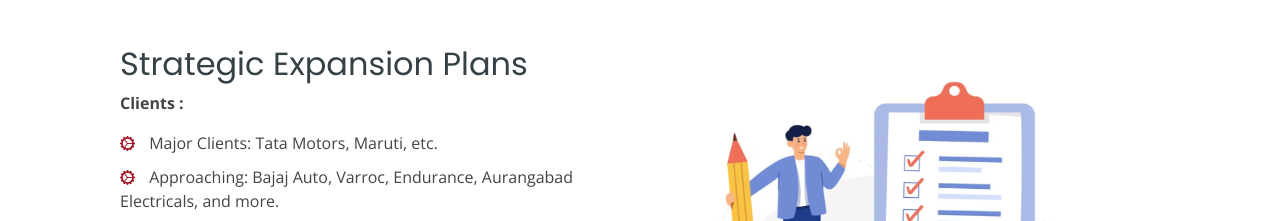
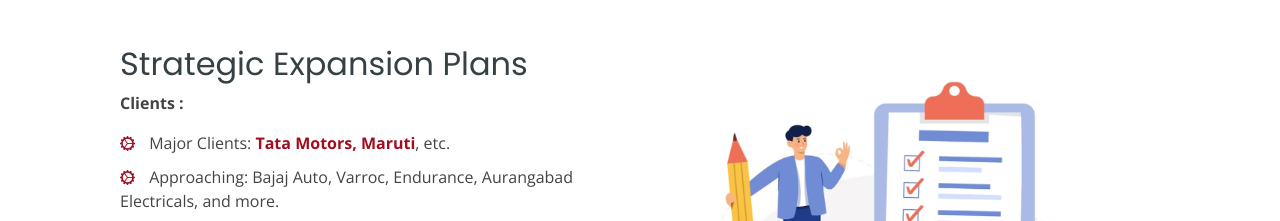
Before and after one commit to solankiHariom/pura-auto-comps, a plain HTML site: page index.html in a window 1280 px wide. Shown: the part 3140-3361 px from the top of the page. Drawn offline with nearby package versions, Linux system fonts and the light colour scheme.

Commit message:
Update index.html

```diff
--- a/index.html
+++ b/index.html
@@ -279,7 +279,7 @@
                             <p><strong>Clients :</strong></p>
 
                             <ul>
-                                <li><i class="bi bi-gear-wide-connected"></i> Major Clients: Tata Motors, Maruti, etc.</li>
+                                <li><i class="bi bi-gear-wide-connected"></i> Major Clients: <strong style="color: #a20e20"> Tata Motors, Maruti</strong>, etc.</li>
                                 <li><i class="bi bi-gear-wide-connected"></i> Approaching: Bajaj Auto, Varroc, Endurance, Aurangabad Electricals, and more. </li>
                             </ul>
 
```
